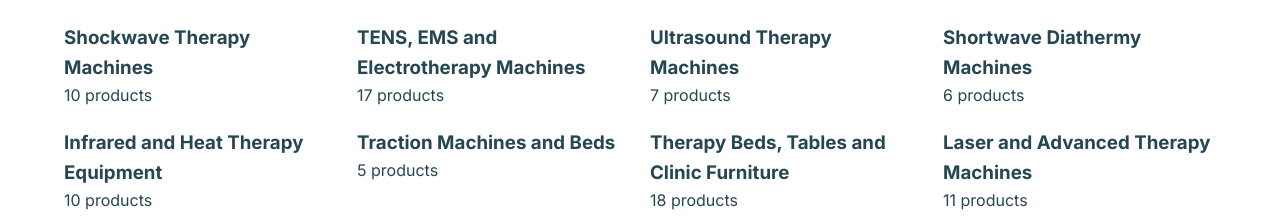
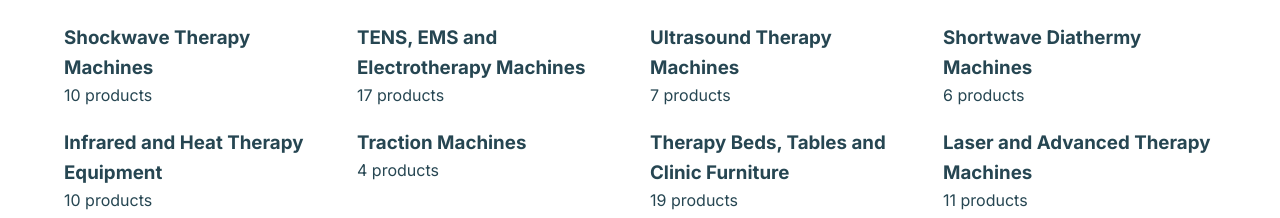
Before and after one commit to nahidrajbd/PhysioCare, a React (Vite) app: page / in a window 1280 px wide. Shown: the part 3640-3858 px from the top of the page. Built offline with nearby package versions, Linux system fonts and the light colour scheme.

Commit message:
Move Traction Bed into the therapy beds category; traction category now machines only

```diff
--- a/src/data/categories.js
+++ b/src/data/categories.js
@@ -114,19 +114,18 @@ export const categories = [
   },
   {
     "slug": "traction-machines",
-    "name": "Traction Machines and Beds",
+    "name": "Traction Machines",
     "title": "Traction Machine Price in Bangladesh | PhysioCare BD",
-    "description": "Cervical and lumbar traction machines and traction beds in Bangladesh. Digital units from LHC, AUTOTRAC and Meditech, from BDT 16,500.",
+    "description": "Cervical and lumbar traction machines in Bangladesh. Digital units from LHC, AUTOTRAC and Meditech, from BDT 25,000.",
     "intro": [
-      "Traction therapy gently stretches the spine to relieve nerve compression, disc pain and stiffness. PhysioCare BD supplies digital cervical and lumbar traction machines from LHC, AUTOTRAC and Meditech India, along with traction beds, to hospitals, clinics and rehab centers across Bangladesh.",
-      "Prices start at BDT 16,500 for the traction bed and BDT 25,000 for the Digital Cervical and Lumbar Traction Machine, with auto traction units up to BDT 75,000. Hold time, pulling power and safety features differ by model, so contact us if you need help choosing."
+      "Traction therapy gently stretches the spine to relieve nerve compression, disc pain and stiffness. PhysioCare BD supplies digital cervical and lumbar traction machines from LHC, AUTOTRAC and Meditech India, to hospitals, clinics and rehab centers across Bangladesh.",
+      "Prices start at BDT 25,000 for the Digital Cervical and Lumbar Traction Machine, with auto traction units up to BDT 75,000. Hold time, pulling power and safety features differ by model, so contact us if you need help choosing."
     ],
     "productIds": [
       10,
       88,
       89,
-      92,
-      98
+      92
     ]
   },
   {
@@ -135,7 +134,7 @@ export const categories = [
     "title": "Physiotherapy Therapy Bed Price in Bangladesh | PhysioCare BD",
     "description": "Electric and manual physiotherapy therapy beds, examination beds, patient beds and clinic furniture in Bangladesh, supplied by PhysioCare BD.",
     "intro": [
-      "Every clinic setup starts with the right treatment surface. PhysioCare BD supplies electric and manual physiotherapy therapy beds, foldable exercise beds, patient examination beds, chiropractic beds and clinic furniture such as device trolleys and bedside cabinets to clinics and hospitals across Bangladesh.",
+      "Every clinic setup starts with the right treatment surface. PhysioCare BD supplies electric and manual physiotherapy therapy beds, foldable exercise beds, patient examination beds, chiropractic beds, traction beds and clinic furniture such as device trolleys and bedside cabinets to clinics and hospitals across Bangladesh.",
       "Manual exercise beds start at BDT 8,500 and electric multi-section therapy beds reach BDT 155,000, with examination and patient beds between BDT 11,000 and BDT 14,000. Clinics furnishing a full room can call for a special business price on combined orders."
     ],
     "productIds": [
@@ -156,7 +155,8 @@ export const categories = [
       117,
       118,
       140,
-      141
+      141,
+      98
     ]
   },
   {
```
